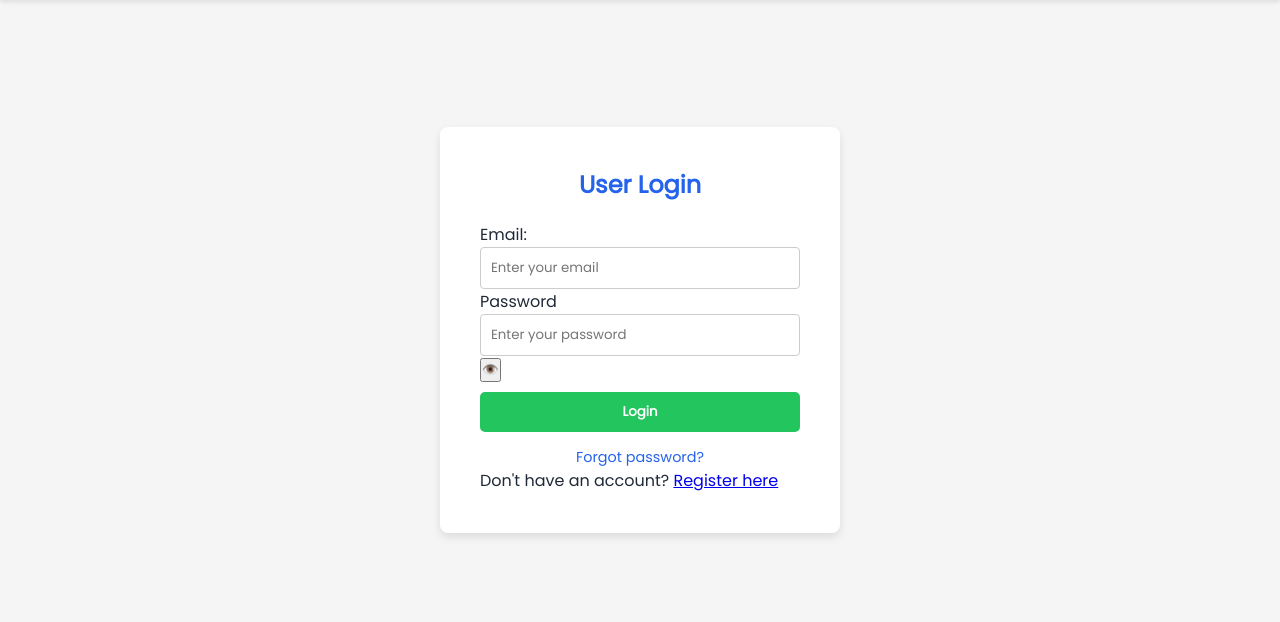
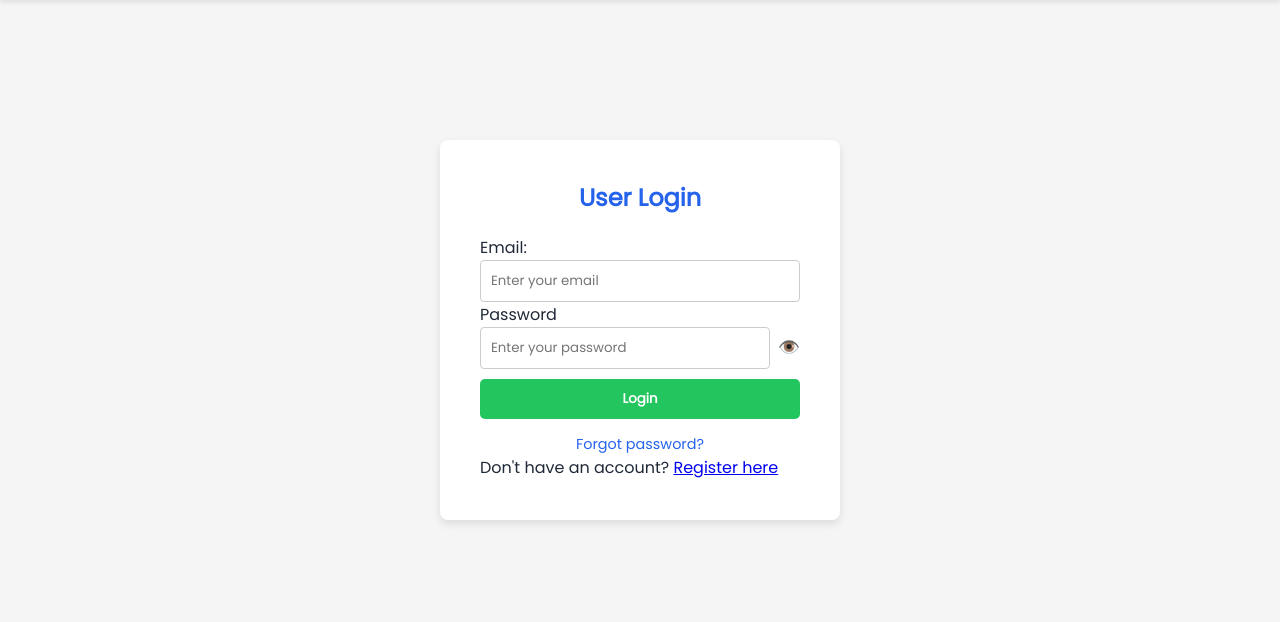
Before and after one commit to gihan001/Tuition-Class-Mgt, a PHP site: page /login.php in a window 1280 px wide. Shown: the part 75-697 px from the top of the page. Run offline with PHP 8.4, Linux system fonts and the light colour scheme.

Commit message:
Enhance registration and login forms with password visibility toggle; update styles for improved user experience.

```diff
--- a/frontend/assets/css/forms.css
+++ b/frontend/assets/css/forms.css
@@ -83,3 +83,20 @@ input-group label{
 .forgot-password:hover {
     text-decoration: underline; /* Draw an underline when hovering over the "Forgot Password?" link */
 }
+
+/* Password toggle styling */
+.password-wrap {
+    display: flex;
+    align-items: center;
+}
+.password-wrap input {
+    flex: 1;
+}
+.toggle-password {
+    background: none;
+    border: none;
+    cursor: pointer;
+    margin-left: 8px;
+    font-size: 1.1rem;
+    line-height: 1;
+}
--- a/frontend/assets/js/validation.js
+++ b/frontend/assets/js/validation.js
@@ -8,6 +8,26 @@ if (email === "") {
     alert("Email is required.");
     return false;
 }
+
+// Toggle password visibility for any button with .toggle-password
+document.addEventListener('DOMContentLoaded', function(){
+    document.querySelectorAll('.toggle-password').forEach(function(btn){
+        btn.addEventListener('click', function(){
+            var targetId = this.getAttribute('data-target');
+            var input = document.getElementById(targetId);
+            if (!input) return;
+            if (input.type === 'password'){
+                input.type = 'text';
+                this.textContent = '🙈';
+                this.setAttribute('aria-label','Hide password');
+            } else {
+                input.type = 'password';
+                this.textContent = '👁️';
+                this.setAttribute('aria-label','Show password');
+            }
+        });
+    });
+});
 
 if (password === "") {
     alert("Password is required.");
```
Also changed, not shown: frontend/register.php (+7 -3 lines).
